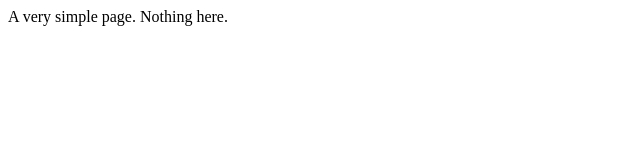
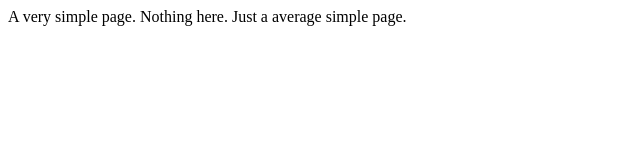
Before and after one commit to soulxhacker/JLUHomepage, a plain HTML site: page index.html in a window 1280 px wide. Shown: the whole page, without its empty margins (0-640 px from the left). Drawn offline with Linux system fonts and the light colour scheme.

Commit message:
Updated index.html
Added some words.

```diff
--- a/index.html
+++ b/index.html
@@ -6,7 +6,7 @@ A simple JLU page
 
 <body>
 
-A very simple page. Nothing here.
+A very simple page. Nothing here. Just a average simple page.
 
 </body>
 
```
